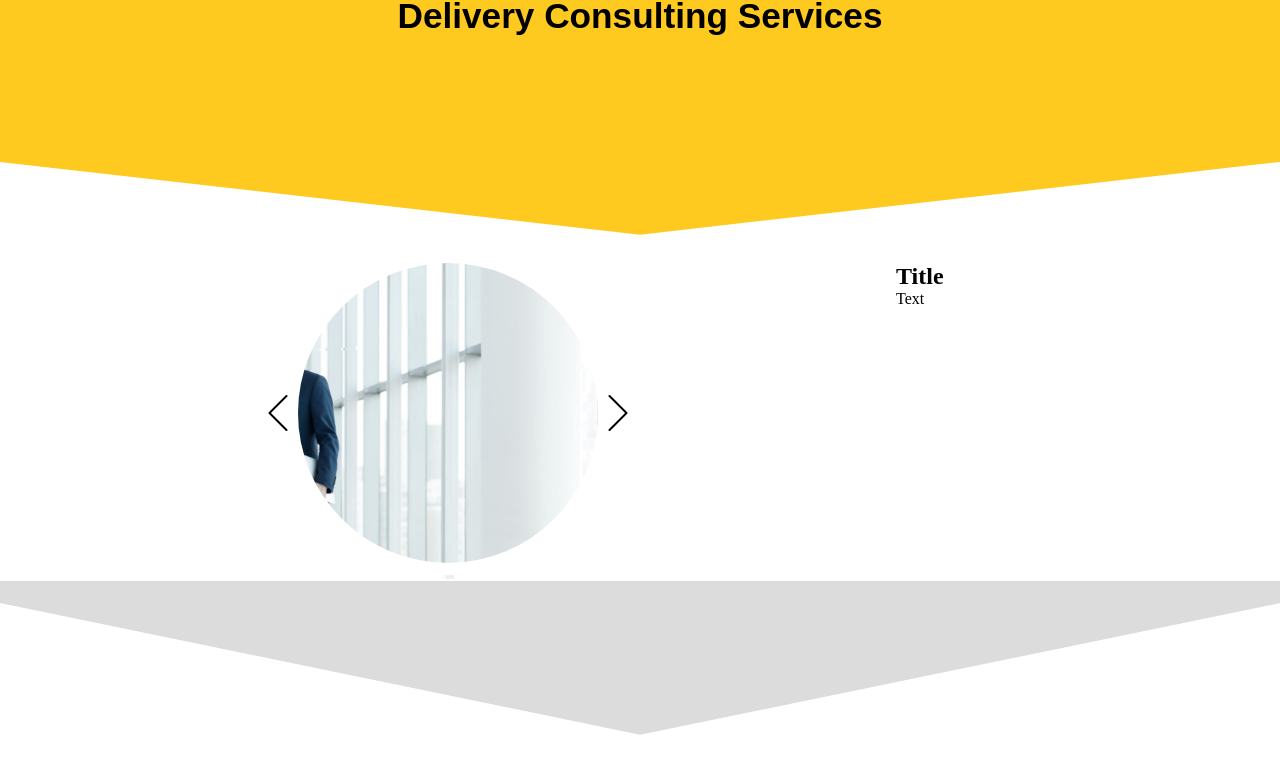
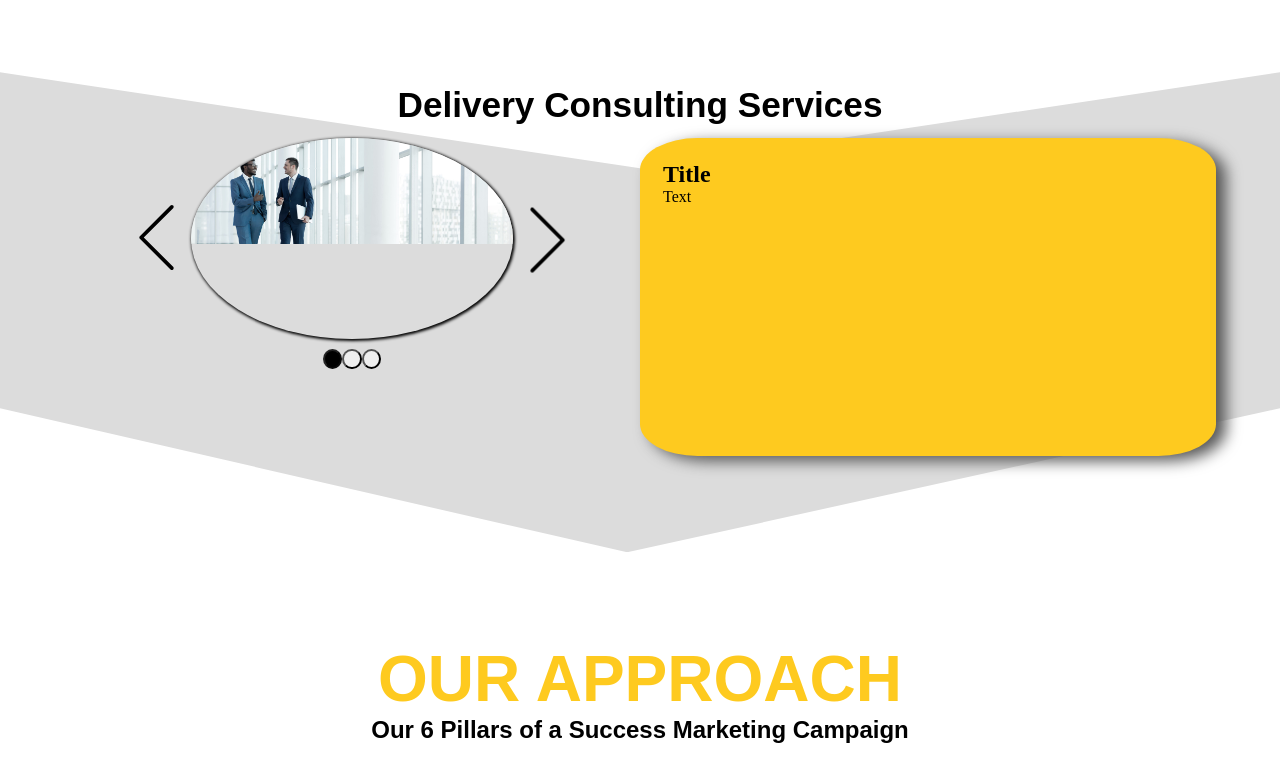
Before and after one commit to borigendiego/linaconsulting, a React (Create React App) app: page / in a window 1280 px wide. Shown: the part 1957-2739 px from the top of the page. Built offline with nearby package versions, Linux system fonts and the light colour scheme.

Commit message:
Delivery consulting partial commit

```diff
--- a/src/components/approach/approach.scss
+++ b/src/components/approach/approach.scss
@@ -1,9 +1,4 @@
 @import '../../css/variables';
-
-.approach-pyramid {
-  background-color: $grey-color;
-  clip-path: $pyramid-title;
-}
 
 .boxes-container {
   position: relative;
--- a/src/components/approach/index.js
+++ b/src/components/approach/index.js
@@ -58,7 +58,6 @@ const Approach = () => {
     ];
     return(
         <div className={'approach-container'} id={'APPROACH'}>
-            <Pyramid customClass={'approach-pyramid'} />
             <SectionLayout sectionTitle={'Our Approach'} sectionSubTitle={'Our 6 Pillars of a Success Marketing Campaign'} sectionId={'APPROACH'}>
                 <div className={'boxes-container'}>
                     {mockData.map((value, index) => <Box boxData={value} />)}
--- a/src/components/deliveryConsulting/CustomCarrouselSection/customCarousel.scss
+++ b/src/components/deliveryConsulting/CustomCarrouselSection/customCarousel.scss
@@ -1,26 +1,38 @@
+@import './../../../css/common-styles';
+
+.carousel-wrapper {
+  display: flex;
+  justify-content: space-between;
+  padding: 1% 5%;
+  height: 100%;
+}
+
 .carousel-container {
   align-items: center;
   display: flex;
   flex-direction: column;
-  width: 70%;
+  width: 50%;
 }
 
 .description-wrapper {
-  width: 30%;
+  @include tile_container;
+  background-color: $main-orange;
+  height: 70%;
+  width: 50%;
 }
 
 .sliders {
   align-items: center;
   display: flex;
+  width: 80%;
 }
 
 .slider-wrapper {
   border-radius: 50%;
-  height: 300px;
-  width: 300px;
+  box-shadow: 1px 1px 3px 1px;
+  width: 70%;
 
   img {
-    height: 300px;
     width: 100%;
     object-fit: cover;
     object-position: 50% 50%;
@@ -29,12 +41,29 @@
 
 .arrow-button {
   border-radius: 50%;
-  height: 40px;
-  width: 40px;
+  height: 100%;
   border-color: transparent;
   background-color: transparent;
+  width: 15%;
 }
 
 .arrow-button.next {
   transform: rotate(180deg);
 }
+
+.dots-container {
+  display: flex;
+  justify-content: space-between;
+  margin-top: 10px;
+  width: 10%;
+
+  button {
+    border-radius: 50%;
+    height: 20px;
+    width: 20px;
+  }
+
+  .carousel__dot--selected {
+    background-color: black;
+  }
+}
--- a/src/components/deliveryConsulting/CustomCarrouselSection/index.js
+++ b/src/components/deliveryConsulting/CustomCarrouselSection/index.js
@@ -15,7 +15,7 @@ import arrow from '../../../assets/images/atras.svg'
 
 const CustomCarouselSection = () => {
     return (
-        <div className={'carousel-wrapper'} style={{display: 'flex', justifyContent: 'center'}}>
+        <div className={'carousel-wrapper'}>
             <CarouselProvider
                 naturalSlideWidth={200}
                 naturalSlideHeight={125}
@@ -41,7 +41,7 @@ const CustomCarouselSection = () => {
                         <img src={arrow} />
                     </ButtonNext>
                 </div>
-                <DotGroup></DotGroup>
+                <DotGroup className={'dots-container'} />
             </CarouselProvider>
             <div className={'description-wrapper'}>
                 <h2>Title</h2>
--- a/src/components/deliveryConsulting/deliveryConsulting.scss
+++ b/src/components/deliveryConsulting/deliveryConsulting.scss
@@ -1,7 +1,9 @@
 @import '../../css/variables';
 
 .delivery-container {
-  background-color: $grey-color;
+  height: 60vh;
+  margin: 7% 0;
+  position: relative;
 }
 
 .delivery-pyramid {
@@ -13,7 +15,13 @@
   display: flex;
 }
 
-.carousel-container {
-  height: 35vh;
-  z-index: 1;
+.pyramid-overlay {
+  background-color: $grey-color;
+  clip-path: polygon(50% 20%, 100% 0, 100% 70%, 49% 100%, 0 70%, 0 0);
+  height: 100%;
+  left: 0;
+  position: absolute;
+  top: 0;
+  width: 100%;
+  z-index: -1;
 }
--- a/src/components/deliveryConsulting/index.js
+++ b/src/components/deliveryConsulting/index.js
@@ -3,7 +3,7 @@ import React from 'react';
 import Pyramid from '../common/Pyramid/Pyramid';
 import MyCustomCar from './CustomCarrouselSection'
 //Css
-//import './deliveryConsulting.scss';
+import './deliveryConsulting.scss';
 import MyCarousel from './Carrousel';
 //Constants
 import { DELIVERY_TEXT } from './constants';
@@ -11,9 +11,8 @@ import { DELIVERY_TEXT } from './constants';
 const DeliveryConsulting = () => {
     return(
         <div className={'delivery-container'}>
-            <Pyramid customClass={'delivery-pyramid'}>
-                <h2 className={'pyramid-title'}>Delivery Consulting Services</h2>
-            </Pyramid>
+            <h2 className={'pyramid-title'}>Delivery Consulting Services</h2>
+            <Pyramid customClass={'pyramid-overlay'} />
            {/* <div className={'delivery-content-wrapper'}>
                 <div className={'carousel-container'}>
                     <MyCarousel />
--- a/src/css/common-styles.scss
+++ b/src/css/common-styles.scss
@@ -19,3 +19,9 @@ a {
     text-decoration: underline;
   }
 }
+
+@mixin tile_container {
+  padding: 2%;
+  box-shadow: 10px 5px 15px #565656;
+  border-radius: 10%;
+}
```
